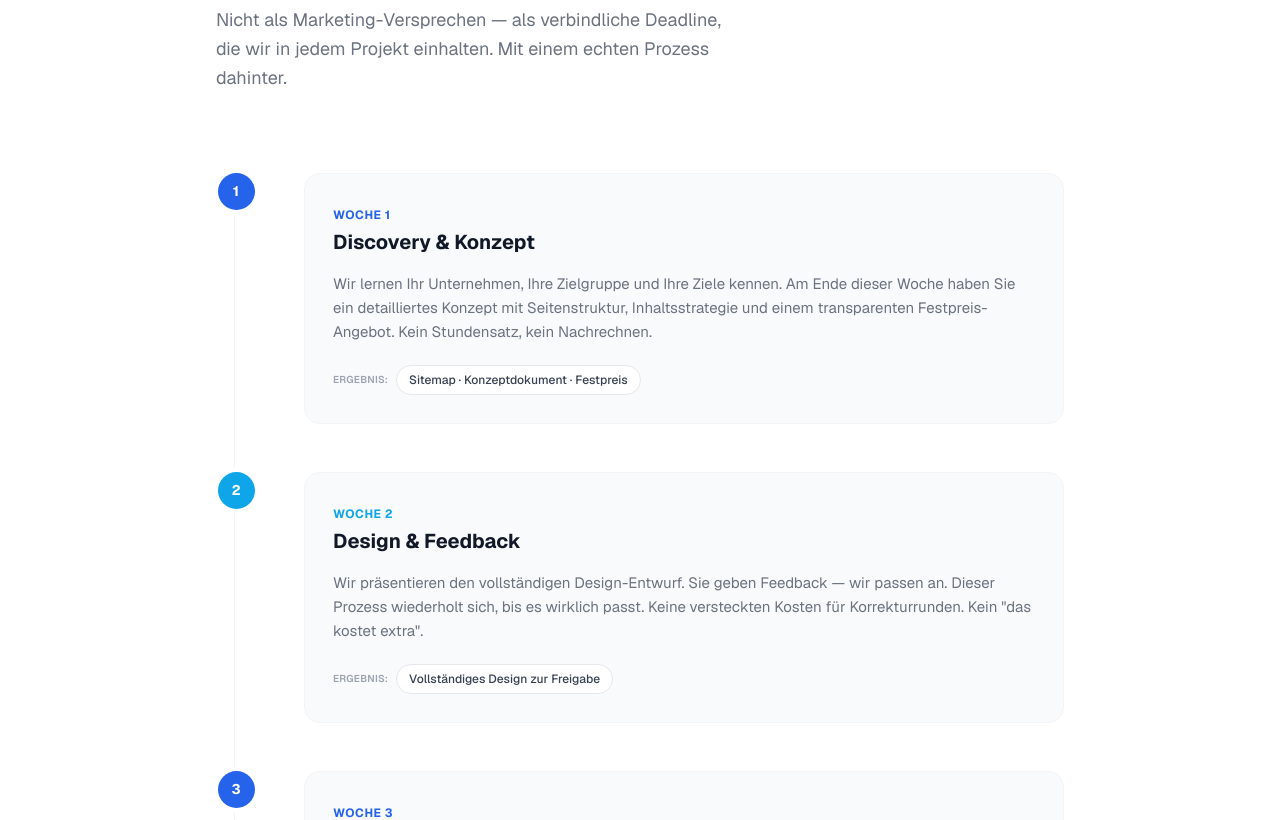
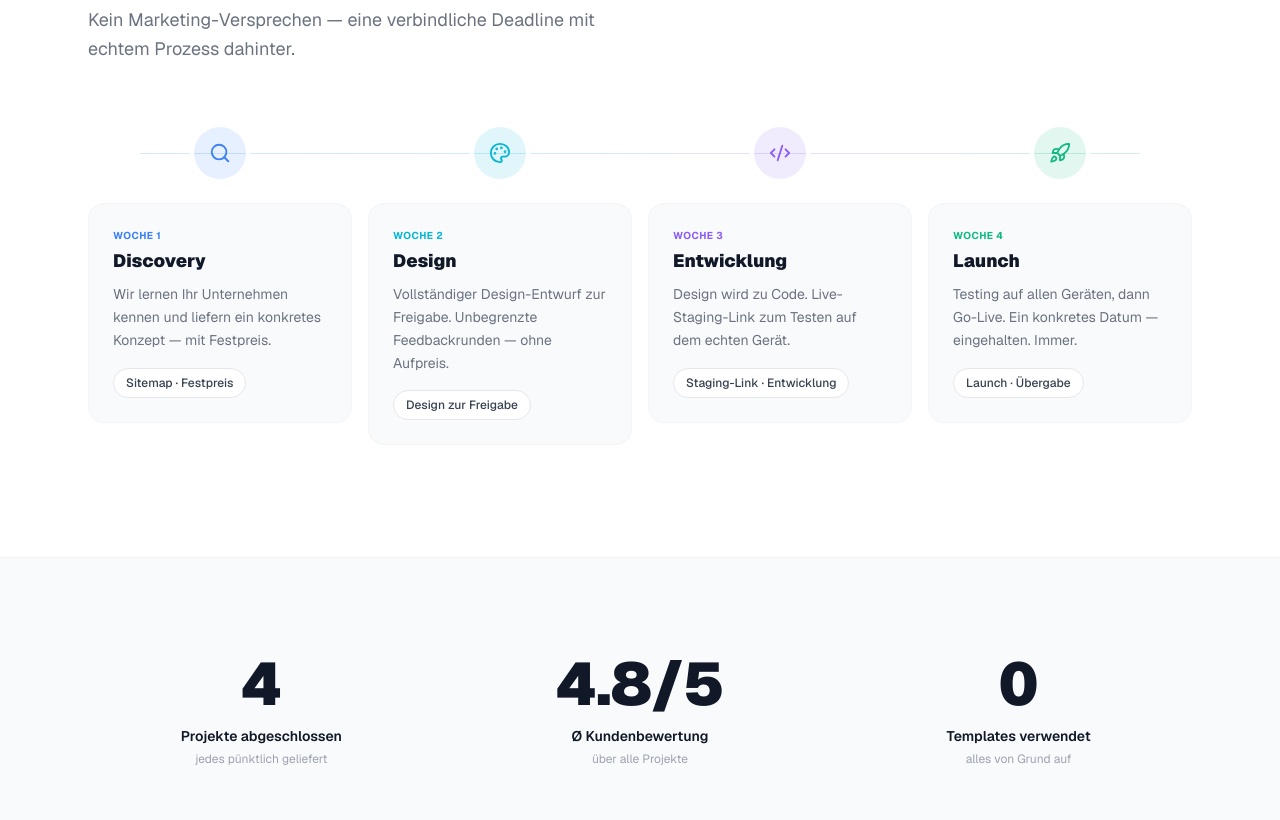
Before and after one commit to chjungdus/Neue-Website, a Next.js app: page / in a window 1280 px wide. Shown: the part 3320-4140 px from the top of the page. Built offline with nearby package versions, Linux system fonts and the light colour scheme.

Commit message:
redesign: process section with horizontal timeline, icons per step

```diff
--- a/src/components/home/process.tsx
+++ b/src/components/home/process.tsx
@@ -1,101 +1,136 @@
 import FadeIn from "@/components/ui/fade-in"
+import { Search, Palette, Code2, Rocket } from "lucide-react"
 
 const steps = [
   {
     week: "Woche 1",
-    title: "Discovery & Konzept",
-    body: "Wir lernen Ihr Unternehmen, Ihre Zielgruppe und Ihre Ziele kennen. Am Ende dieser Woche haben Sie ein detailliertes Konzept mit Seitenstruktur, Inhaltsstrategie und einem transparenten Festpreis-Angebot. Kein Stundensatz, kein Nachrechnen.",
-    deliverable: "Sitemap · Konzeptdokument · Festpreis",
-    color: "#2563eb",
+    icon: Search,
+    title: "Discovery",
+    body: "Wir lernen Ihr Unternehmen kennen und liefern ein konkretes Konzept — mit Festpreis.",
+    deliverable: "Sitemap · Festpreis",
+    color: "#3b82f6",
+    bg: "rgba(59,130,246,0.12)",
   },
   {
     week: "Woche 2",
-    title: "Design & Feedback",
-    body: "Wir präsentieren den vollständigen Design-Entwurf. Sie geben Feedback — wir passen an. Dieser Prozess wiederholt sich, bis es wirklich passt. Keine versteckten Kosten für Korrekturrunden. Kein \"das kostet extra\".",
-    deliverable: "Vollständiges Design zur Freigabe",
-    color: "#0ea5e9",
+    icon: Palette,
+    title: "Design",
+    body: "Vollständiger Design-Entwurf zur Freigabe. Unbegrenzte Feedbackrunden — ohne Aufpreis.",
+    deliverable: "Design zur Freigabe",
+    color: "#06b6d4",
+    bg: "rgba(6,182,212,0.12)",
   },
   {
     week: "Woche 3",
+    icon: Code2,
     title: "Entwicklung",
-    body: "Design wird zu Code. Sie erhalten wöchentliche Updates mit einem echten Staging-Link — keine Screenshots, sondern das echte Ding auf allen Geräten. Keine Black Box, kein Raten was gerade passiert.",
-    deliverable: "Staging-Link · vollständige Entwicklung",
-    color: "#2563eb",
+    body: "Design wird zu Code. Live-Staging-Link zum Testen auf dem echten Gerät.",
+    deliverable: "Staging-Link · Entwicklung",
+    color: "#8b5cf6",
+    bg: "rgba(139,92,246,0.12)",
   },
   {
     week: "Woche 4",
-    title: "Testing & Launch",
-    body: "Gründliches Testing auf allen gängigen Geräten und Browsern. Danach: Go-Live. Nicht \"irgendwann in den nächsten Wochen\" — ein konkretes Datum, das wir einhalten. Ohne Ausnahme.",
-    deliverable: "Launch · Domain-Setup · Schulung · Übergabe",
+    icon: Rocket,
+    title: "Launch",
+    body: "Testing auf allen Geräten, dann Go-Live. Ein konkretes Datum — eingehalten. Immer.",
+    deliverable: "Launch · Übergabe",
     color: "#10b981",
+    bg: "rgba(16,185,129,0.12)",
   },
 ]
 
 export default function Process() {
   return (
     <section className="py-28 bg-white">
-      <div className="max-w-4xl mx-auto px-6">
+      <div className="max-w-6xl mx-auto px-6">
         <FadeIn>
+          <div className="mb-16">
             <h2 className="text-4xl md:text-5xl font-black text-[#111827] mb-5 leading-tight">
               In 4 Wochen live.
               <br />
               <span className="text-[#9ca3af] font-normal text-3xl md:text-4xl">Wirklich.</span>
             </h2>
-          <p className="text-[#6b7280] text-lg mb-20 max-w-lg leading-relaxed">
-            Nicht als Marketing-Versprechen — als verbindliche Deadline, die wir in jedem
-            Projekt einhalten. Mit einem echten Prozess dahinter.
+            <p className="text-[#6b7280] text-lg max-w-lg leading-relaxed">
+              Kein Marketing-Versprechen — eine verbindliche Deadline mit echtem Prozess dahinter.
             </p>
+          </div>
         </FadeIn>
 
+        {/* Desktop: horizontal timeline */}
+        <div className="hidden md:block">
           <div className="relative">
-          <div className="absolute left-[18px] top-5 bottom-16 w-px bg-gray-100 hidden md:block" />
-
-          <div className="flex flex-col gap-0">
-            {steps.map((step, i) => (
+            {/* Connecting gradient line */}
+            <div className="absolute top-[26px] left-[52px] right-[52px] h-px opacity-20"
+              style={{ background: "linear-gradient(to right, #3b82f6, #06b6d4, #8b5cf6, #10b981)" }}
+            />
+            <div className="grid grid-cols-4 gap-4">
+              {steps.map((step, i) => {
+                const Icon = step.icon
+                return (
                   <FadeIn key={step.week} delay={i * 0.1}>
-                <div className="grid grid-cols-1 md:grid-cols-[40px_1fr] gap-5 md:gap-8 pb-12">
-                  <div className="hidden md:flex flex-col items-center">
+                    <div className="flex flex-col items-center">
+                      {/* Icon circle */}
                       <div
-                      className="w-[37px] h-[37px] rounded-full flex items-center justify-center text-white text-sm font-bold z-10 shrink-0 ring-4 ring-white"
-                      style={{ backgroundColor: step.color }}
+                        className="w-[52px] h-[52px] rounded-full flex items-center justify-center mb-6 z-10 relative ring-4 ring-white"
+                        style={{ backgroundColor: step.bg }}
                       >
-                      {i + 1}
+                        <Icon size={22} style={{ color: step.color }} />
                       </div>
-                  </div>
-
-                  <div className="bg-[#f9fafb] border border-gray-100 rounded-2xl p-7 md:ml-4">
-                    <div className="flex items-start justify-between gap-4 mb-4">
-                      <div>
+                      {/* Card */}
+                      <div className="bg-[#f9fafb] border border-gray-100 rounded-2xl p-6 w-full text-left">
                         <span
-                          className="text-xs font-bold uppercase tracking-wider"
+                          className="text-[10px] font-bold uppercase tracking-wider mb-1 block"
                           style={{ color: step.color }}
                         >
                           {step.week}
                         </span>
-                        <h3 className="text-[#111827] font-bold text-xl mt-0.5">
-                          {step.title}
-                        </h3>
-                      </div>
-                      <div
-                        className="md:hidden w-8 h-8 rounded-full flex items-center justify-center text-white text-sm font-bold shrink-0"
-                        style={{ backgroundColor: step.color }}
-                      >
-                        {i + 1}
-                      </div>
-                    </div>
-                    <p className="text-[#6b7280] leading-relaxed text-[15px] mb-5">{step.body}</p>
-                    <div className="flex items-center gap-2 flex-wrap">
-                      <span className="text-[10px] text-[#9ca3af] font-semibold uppercase tracking-wide">
-                        Ergebnis:
-                      </span>
-                      <span className="text-xs font-medium text-[#374151] bg-white border border-gray-200 px-3 py-1.5 rounded-full">
+                        <h3 className="text-[#111827] font-black text-lg mb-2">{step.title}</h3>
+                        <p className="text-[#6b7280] text-sm leading-relaxed mb-4">{step.body}</p>
+                        <span className="text-xs font-medium text-[#374151] bg-white border border-gray-200 px-3 py-1.5 rounded-full inline-block">
                           {step.deliverable}
                         </span>
                       </div>
                     </div>
+                  </FadeIn>
+                )
+              })}
+            </div>
+          </div>
+        </div>
+
+        {/* Mobile: vertical timeline */}
+        <div className="md:hidden relative">
+          <div className="absolute left-[24px] top-4 bottom-4 w-px bg-gray-100" />
+          <div className="flex flex-col gap-6">
+            {steps.map((step, i) => {
+              const Icon = step.icon
+              return (
+                <FadeIn key={step.week} delay={i * 0.1}>
+                  <div className="grid grid-cols-[50px_1fr] gap-4 items-start">
+                    <div
+                      className="w-[50px] h-[50px] rounded-full flex items-center justify-center z-10 ring-4 ring-white"
+                      style={{ backgroundColor: step.bg }}
+                    >
+                      <Icon size={20} style={{ color: step.color }} />
+                    </div>
+                    <div className="bg-[#f9fafb] border border-gray-100 rounded-2xl p-6">
+                      <span
+                        className="text-[10px] font-bold uppercase tracking-wider mb-0.5 block"
+                        style={{ color: step.color }}
+                      >
+                        {step.week}
+                      </span>
+                      <h3 className="text-[#111827] font-black text-lg mb-2">{step.title}</h3>
+                      <p className="text-[#6b7280] text-sm leading-relaxed mb-3">{step.body}</p>
+                      <span className="text-xs font-medium text-[#374151] bg-white border border-gray-200 px-3 py-1.5 rounded-full inline-block">
+                        {step.deliverable}
+                      </span>
+                    </div>
                   </div>
                 </FadeIn>
-            ))}
+              )
+            })}
           </div>
         </div>
       </div>
```
Lines whose indentation alone changed are shown as unchanged.
